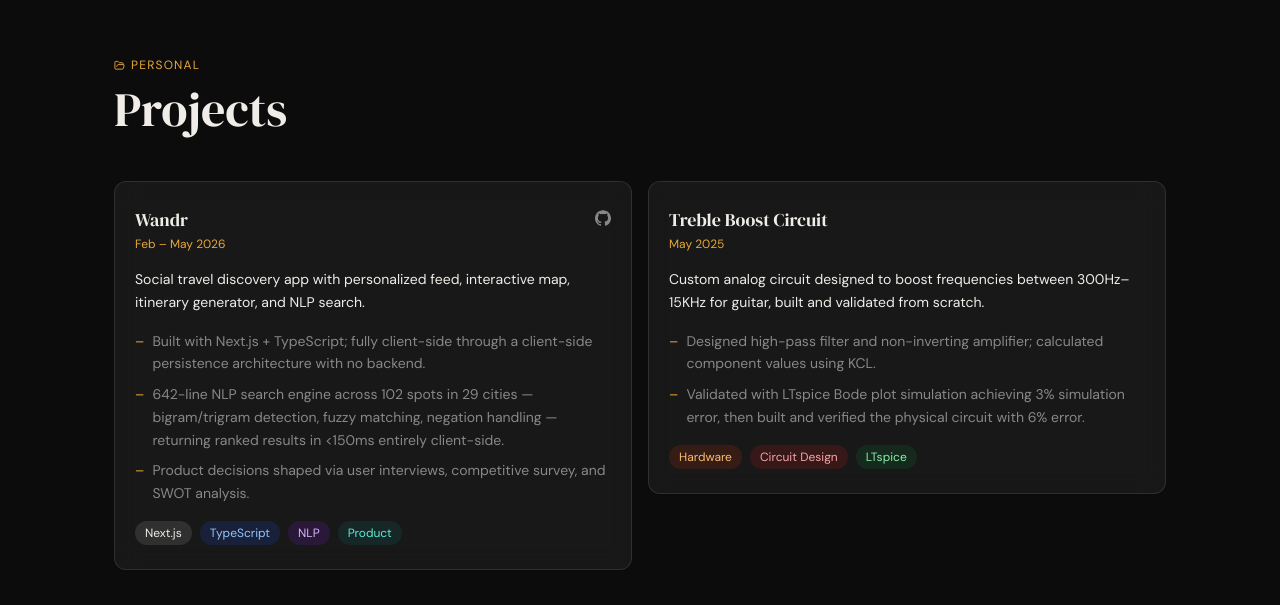
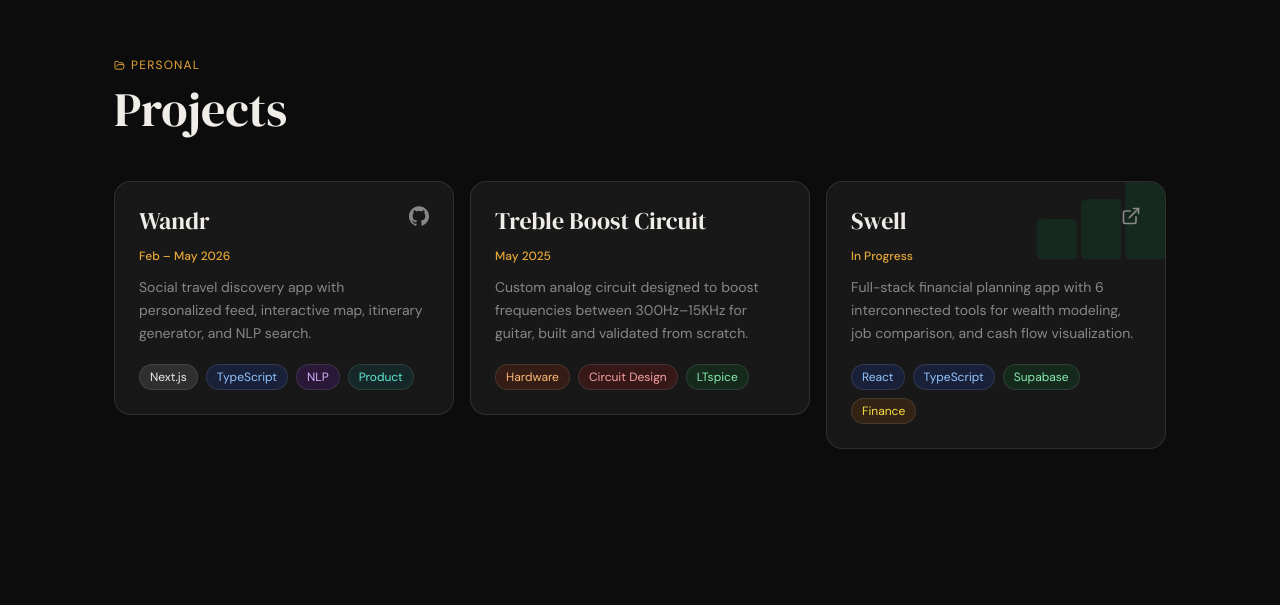
Before and after one commit to KrithinKamineni/Portfolio, a Next.js app: page / in a window 1280 px wide. Shown: the part 2192-2797 px from the top of the page. Built offline with nearby package versions, Linux system fonts and the light colour scheme.

Commit message:
added swell to projects

```diff
--- a/components/Projects.tsx
+++ b/components/Projects.tsx
@@ -1,6 +1,10 @@
 "use client";
 
-import { ExternalLink, FolderOpen } from "lucide-react";
+import { useState, useEffect } from "react";
+import { ExternalLink, FolderOpen, X } from "lucide-react";
+import { siGithub } from "simple-icons";
+import { projects, type Project } from "@/data/projects";
+import FadeIn from "./FadeIn";
 
 const tagColors: Record<string, string> = {
   "Next.js": "text-text-primary bg-white/10",
@@ -10,48 +14,147 @@ const tagColors: Record<string, string> = {
   Hardware: "text-orange-300 bg-orange-900/30",
   "Circuit Design": "text-red-300 bg-red-900/30",
   LTspice: "text-green-300 bg-green-900/30",
+  React: "text-blue-300 bg-blue-900/30",
+  Supabase: "text-green-300 bg-green-900/30",
+  Finance: "text-yellow-300 bg-yellow-900/30",
 };
-import { siGithub } from "simple-icons";
-import { projects } from "@/data/projects";
-import FadeIn from "./FadeIn";
 
-function ProjectCard({ project, index }: { project: typeof projects[0]; index: number }) {
+function ProjectModal({ project, onClose }: { project: Project; onClose: () => void }) {
+  useEffect(() => {
+    const onKey = (e: KeyboardEvent) => { if (e.key === "Escape") onClose(); };
+    window.addEventListener("keydown", onKey);
+    document.body.style.overflow = "hidden";
+    return () => {
+      window.removeEventListener("keydown", onKey);
+      document.body.style.overflow = "";
+    };
+  }, [onClose]);
+
+  return (
+    <div
+      className="fixed inset-0 z-[100] bg-black/70 backdrop-blur-sm flex items-center justify-center p-6 animate-fadeIn"
+      onClick={onClose}
+    >
+      <div
+        className="relative bg-[#111111] rounded-2xl max-w-lg w-full max-h-[85vh] overflow-y-auto p-8 shadow-2xl"
+        onClick={(e) => e.stopPropagation()}
+      >
+        {/* Close button */}
+        <button
+          onClick={onClose}
+          className="absolute top-5 right-5 text-text-secondary hover:text-text-primary transition-colors"
+          aria-label="Close"
+        >
+          <X size={20} />
+        </button>
+
+        {/* Header */}
+        <h3 className="font-serif text-3xl text-text-primary mb-1">{project.name}</h3>
+        <p className="font-sans text-xs text-accent mb-6">{project.period}</p>
+
+        {/* Bullets */}
+        <ul className="space-y-4 mb-8">
+          {project.bullets.map((bullet, i) => (
+            <li key={i} className="flex items-start gap-3">
+              <span className="text-accent mt-0.5 flex-shrink-0">▷</span>
+              <p className="font-sans text-sm text-text-secondary leading-relaxed">{bullet}</p>
+            </li>
+          ))}
+        </ul>
+
+        {/* Links */}
+        <div className="flex items-center gap-4">
+          {project.github && (
+            <a
+              href={project.github}
+              target="_blank"
+              rel="noopener noreferrer"
+              className="inline-flex items-center gap-2 font-sans text-sm text-text-primary hover:text-accent transition-colors"
+            >
+              <svg viewBox="0 0 24 24" width={16} height={16} fill="currentColor"><path d={siGithub.path} /></svg>
+              GitHub
+            </a>
+          )}
+          {project.demo && (
+            <a
+              href={project.demo}
+              target="_blank"
+              rel="noopener noreferrer"
+              className="btn-shimmer-light inline-flex items-center gap-2 font-sans text-sm font-medium px-5 py-2.5 rounded-full text-black hover:scale-105 transition-all duration-150"
+            >
+              Visit Demo <ExternalLink size={14} />
+            </a>
+          )}
+        </div>
+      </div>
+    </div>
+  );
+}
+
+function ProjectCard({ project, index, onClick }: { project: Project; index: number; onClick: () => void }) {
   return (
     <FadeIn delay={index * 0.08}>
-      <div className="group flex flex-col gap-4 py-6 px-5 bg-white/5 backdrop-blur-md border border-white/10 rounded-xl hover:border-white/20 transition-all duration-200 shadow-sm">
-        <div className="flex items-start justify-between gap-4">
-          <div>
-            <h3 className="font-serif text-lg text-text-primary mb-0.5">{project.name}</h3>
-            <p className="font-sans text-xs text-accent">{project.period}</p>
+      <div
+        onClick={onClick}
+        className="relative bg-white/5 backdrop-blur-md border border-white/10 rounded-2xl overflow-hidden p-6 cursor-pointer hover:-translate-y-1 hover:border-white/20 transition-all duration-200"
+      >
+        {/* Watermark logo */}
+        {project.logo && (
+          <div className="absolute -top-32 -right-24 w-80 h-80 opacity-10 pointer-events-none select-none">
+            <img
+              src={project.logo}
+              alt=""
+              className="w-full h-full object-contain"
+            />
           </div>
-          <div className="flex items-center gap-3 flex-shrink-0 pt-1">
+        )}
+
+        {/* Top row */}
+        <div className="flex items-start justify-between gap-4 mb-3 relative z-10">
+          <h3 className="font-serif text-2xl text-text-primary leading-tight">{project.name}</h3>
+          <div className="flex items-center gap-3 flex-shrink-0">
             {project.github && (
-              <a href={project.github} target="_blank" rel="noopener noreferrer" aria-label={`${project.name} GitHub`} className="text-text-secondary hover:text-text-primary transition-colors duration-150">
-                <svg viewBox="0 0 24 24" width={16} height={16} fill="currentColor" aria-hidden="true"><path d={siGithub.path} /></svg>
+              <a
+                href={project.github}
+                target="_blank"
+                rel="noopener noreferrer"
+                onClick={(e) => e.stopPropagation()}
+                aria-label={`${project.name} GitHub`}
+                className="text-text-secondary hover:text-text-primary transition-colors"
+              >
+                <svg viewBox="0 0 24 24" width={20} height={20} fill="currentColor"><path d={siGithub.path} /></svg>
               </a>
             )}
             {project.demo && (
-              <a href={project.demo} target="_blank" rel="noopener noreferrer" aria-label={`${project.name} demo`} className="text-text-secondary hover:text-accent transition-colors duration-150">
-                <ExternalLink size={16} />
+              <a
+                href={project.demo}
+                target="_blank"
+                rel="noopener noreferrer"
+                onClick={(e) => e.stopPropagation()}
+                aria-label={`${project.name} demo`}
+                className="text-text-secondary hover:text-accent transition-colors"
+              >
+                <ExternalLink size={20} />
               </a>
             )}
           </div>
         </div>
 
-        <p className="font-sans text-sm text-text-primary leading-relaxed">{project.description}</p>
+        {/* Period */}
+        <p className="font-sans text-xs text-accent font-medium mb-3 relative z-10">{project.period}</p>
 
-        <ul className="space-y-2">
-          {project.bullets.map((bullet, i) => (
-            <li key={i} className="font-sans text-sm text-text-secondary leading-relaxed flex items-start gap-2">
-              <span className="text-accent flex-shrink-0 leading-relaxed">–</span>
-              <span>{bullet}</span>
-            </li>
-          ))}
-        </ul>
+        {/* Summary */}
+        <p className="font-sans text-sm text-text-secondary leading-relaxed mb-5 relative z-10">
+          {project.summary}
+        </p>
 
-        <div className="flex flex-wrap gap-2">
+        {/* Tags */}
+        <div className="flex flex-wrap gap-2 relative z-10">
           {project.tags.map((tag) => (
-            <span key={tag} className={`font-sans text-xs px-2.5 py-1 rounded-full ${tagColors[tag] ?? "text-text-secondary bg-white/10"}`}>
+            <span
+              key={tag}
+              className={`font-sans text-xs px-2.5 py-1 rounded-full border border-white/10 ${tagColors[tag] ?? "text-text-secondary"}`}
+            >
               {tag}
             </span>
           ))}
@@ -62,6 +165,8 @@ function ProjectCard({ project, index }: { project: typeof projects[0]; index: n
 }
 
 export default function Projects() {
+  const [selected, setSelected] = useState<Project | null>(null);
+
   return (
     <section id="projects" className="py-20 md:py-28 bg-background scroll-mt-20">
       <div className="max-w-content mx-auto px-6">
@@ -75,12 +180,14 @@ export default function Projects() {
           </div>
         </FadeIn>
 
-        <div className="grid grid-cols-1 md:grid-cols-2 gap-4">
+        <div className="grid grid-cols-1 md:grid-cols-3 gap-4">
           {projects.map((project, i) => (
-            <ProjectCard key={project.name} project={project} index={i} />
+            <ProjectCard key={project.name} project={project} index={i} onClick={() => setSelected(project)} />
           ))}
         </div>
       </div>
+
+      {selected && <ProjectModal project={selected} onClose={() => setSelected(null)} />}
     </section>
   );
 }
--- a/data/projects.ts
+++ b/data/projects.ts
@@ -2,10 +2,12 @@ export interface Project {
   name: string;
   period: string;
   description: string;
+  summary: string;
   bullets: string[];
   tags: string[];
   github: string | null;
   demo: string | null;
+  logo?: string;
 }
 
 export const projects: Project[] = [
@@ -14,6 +16,7 @@ export const projects: Project[] = [
     period: "Feb – May 2026",
     description:
       "Social travel discovery app with personalized feed, interactive map, itinerary generator, and NLP search.",
+    summary: "Social travel discovery app with personalized feed, interactive map, itinerary generator, and NLP search.",
     bullets: [
       "Built with Next.js + TypeScript; fully client-side through a client-side persistence architecture with no backend.",
       "642-line NLP search engine across 102 spots in 29 cities — bigram/trigram detection, fuzzy matching, negation handling — returning ranked results in <150ms entirely client-side.",
@@ -28,6 +31,7 @@ export const projects: Project[] = [
     period: "May 2025",
     description:
       "Custom analog circuit designed to boost frequencies between 300Hz–15KHz for guitar, built and validated from scratch.",
+    summary: "Custom analog circuit designed to boost frequencies between 300Hz–15KHz for guitar, built and validated from scratch.",
     bullets: [
       "Designed high-pass filter and non-inverting amplifier; calculated component values using KCL.",
       "Validated with LTspice Bode plot simulation achieving 3% simulation error, then built and verified the physical circuit with 6% error.",
@@ -36,4 +40,19 @@ export const projects: Project[] = [
     github: null,
     demo: null,
   },
+  {
+    name: "Swell",
+    period: "In Progress",
+    description: "Full-stack financial planning app with 6 interconnected tools for wealth modeling, job comparison, and cash flow visualization.",
+    summary: "Full-stack financial planning app with 6 interconnected tools for wealth modeling, job comparison, and cash flow visualization.",
+    bullets: [
+      "Built a full-stack financial planning app with 6 interconnected tools using React, TypeScript, Supabase, and Vite, enabling users to model wealth growth, compare jobs, and visualize cash flow with compound interest projections across 1-50 year horizons.",
+      "Implemented Supabase authentication with email/password signup and secure backend integration, enabling persistent user profiles and real-time data synchronization across all financial tools.",
+      "Architected a compound interest projection engine with dynamic time horizons, milestone tracking, and interactive financial visualizations using Recharts, allowing users to make data-driven investment decisions based on personalized scenarios.",
+    ],
+    tags: ["React", "TypeScript", "Supabase", "Finance"],
+    github: null,
+    demo: "https://swell-six-alpha.vercel.app",
+    logo: "/swell-logo.png",
+  },
 ];
```
Also changed, not shown: public/swell-logo.png (added).
